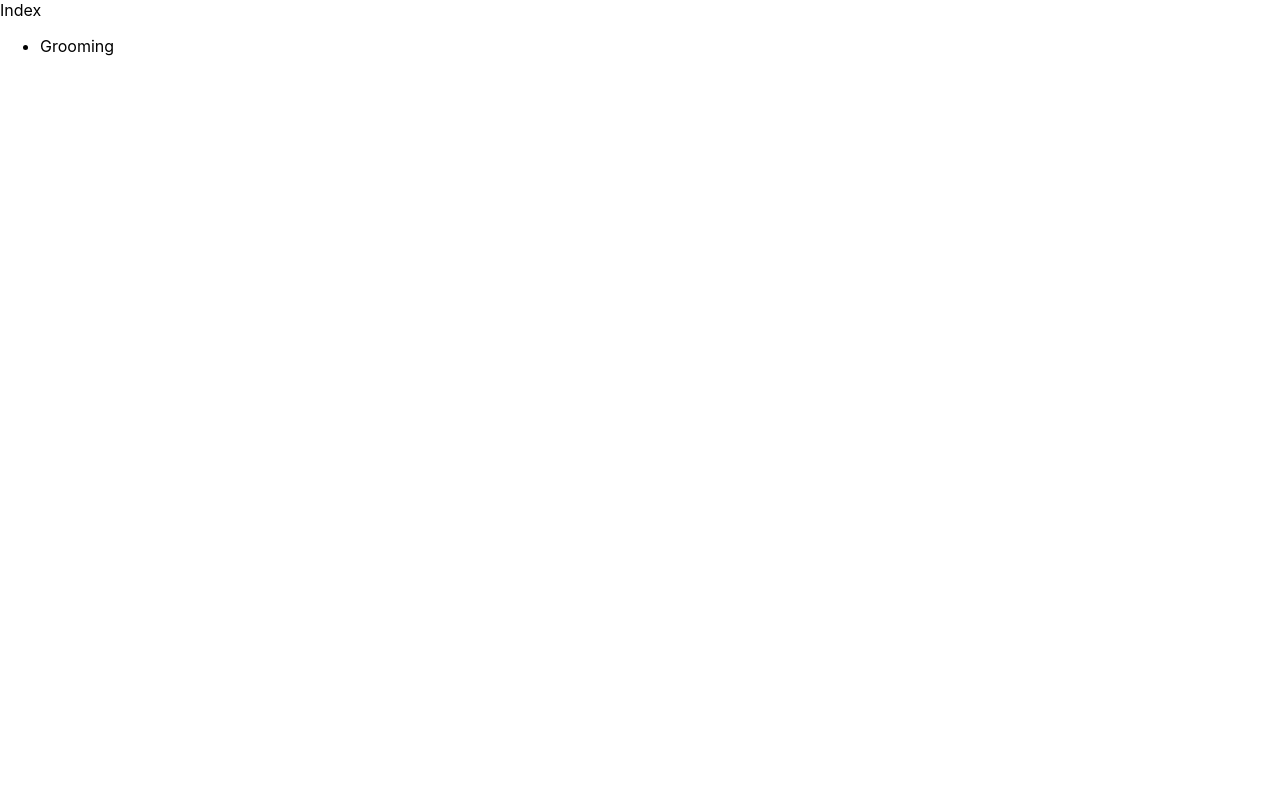
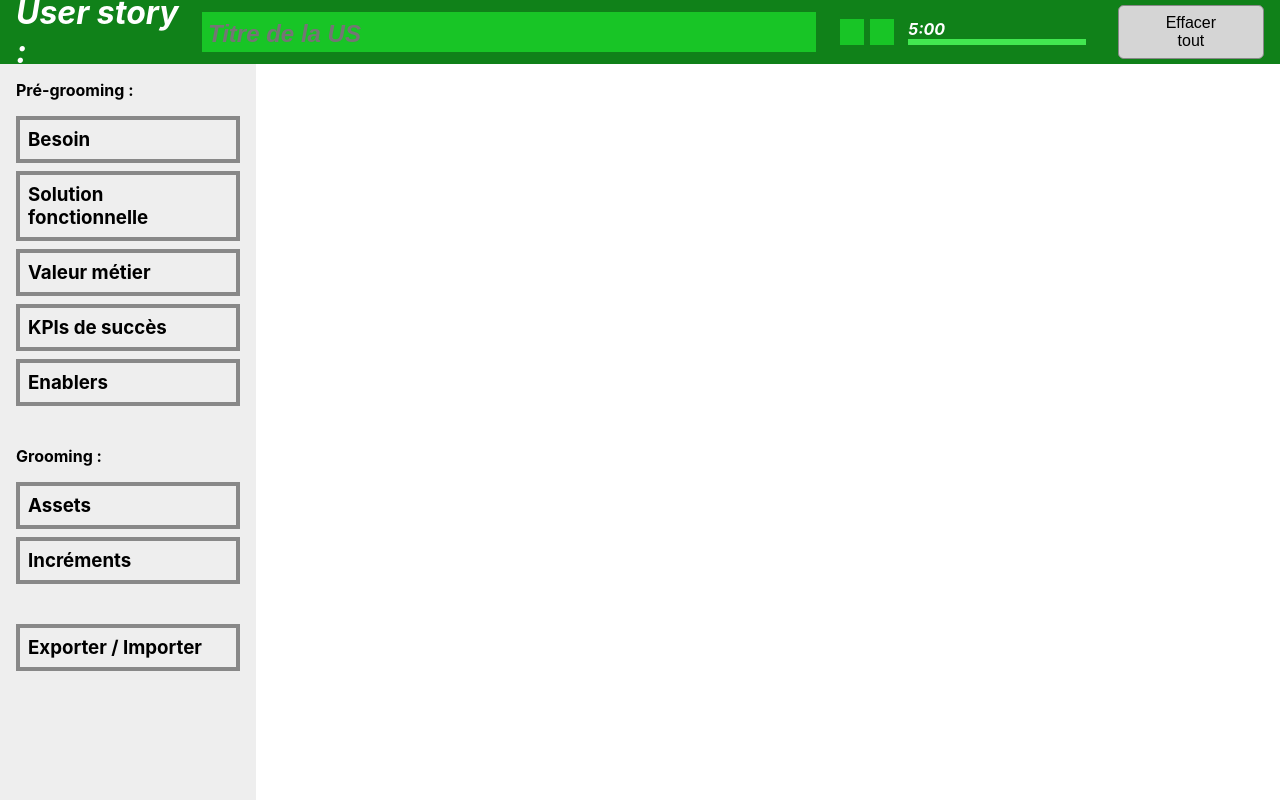
Before and after one commit to is06team/roadtrip-grooming, a Next.js app: page / in a window 1280 px wide. Built offline with nearby package versions, Linux system fonts and the light colour scheme.

Commit message:
Temporary redirection to grooming app

```diff
--- a/pages/index.tsx
+++ b/pages/index.tsx
@@ -1,15 +1,8 @@
-import Link from 'next/link'
+import GroomingView from "./grooming"
 
 const IndexView = () => {
   return (
-    <>
-      <div>Index</div>
-      <ul>
-        <li>
-          <Link href="/grooming">Grooming</Link>
-        </li>
-      </ul>
-    </>
+    <GroomingView />
   )
 }
 
```
